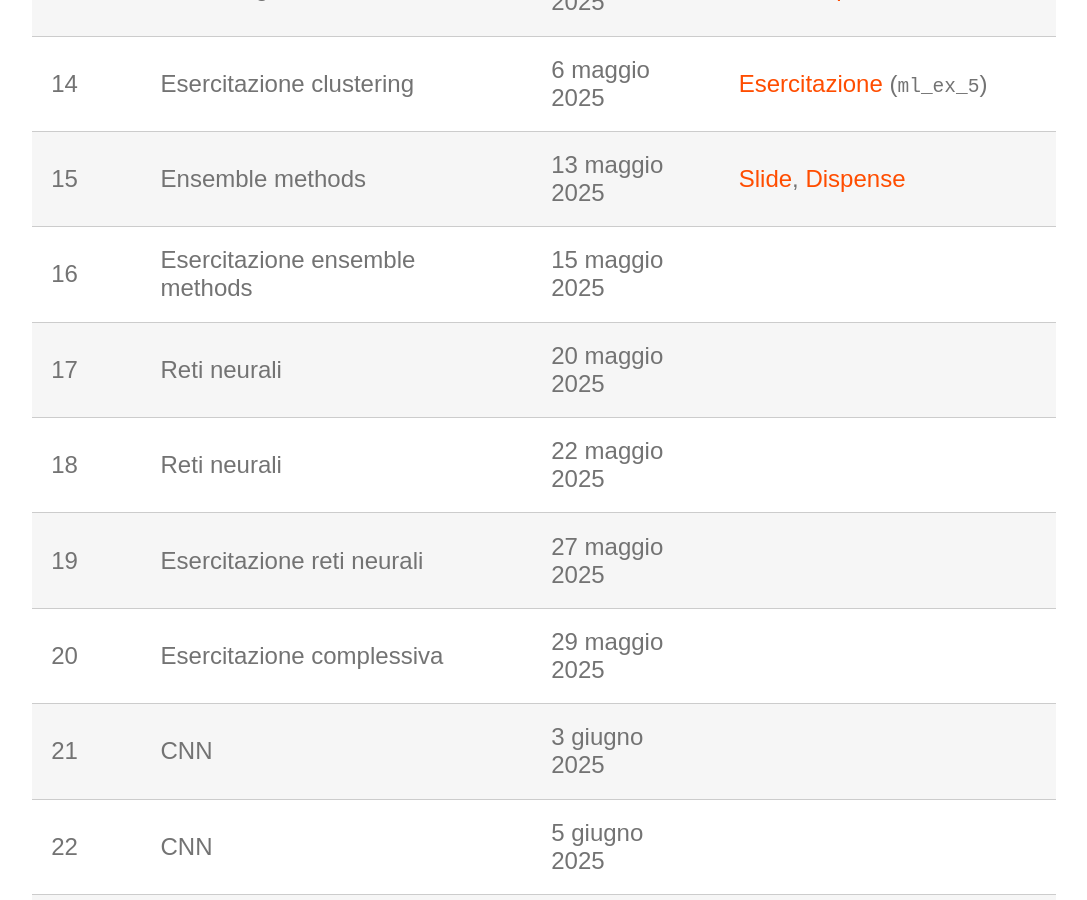
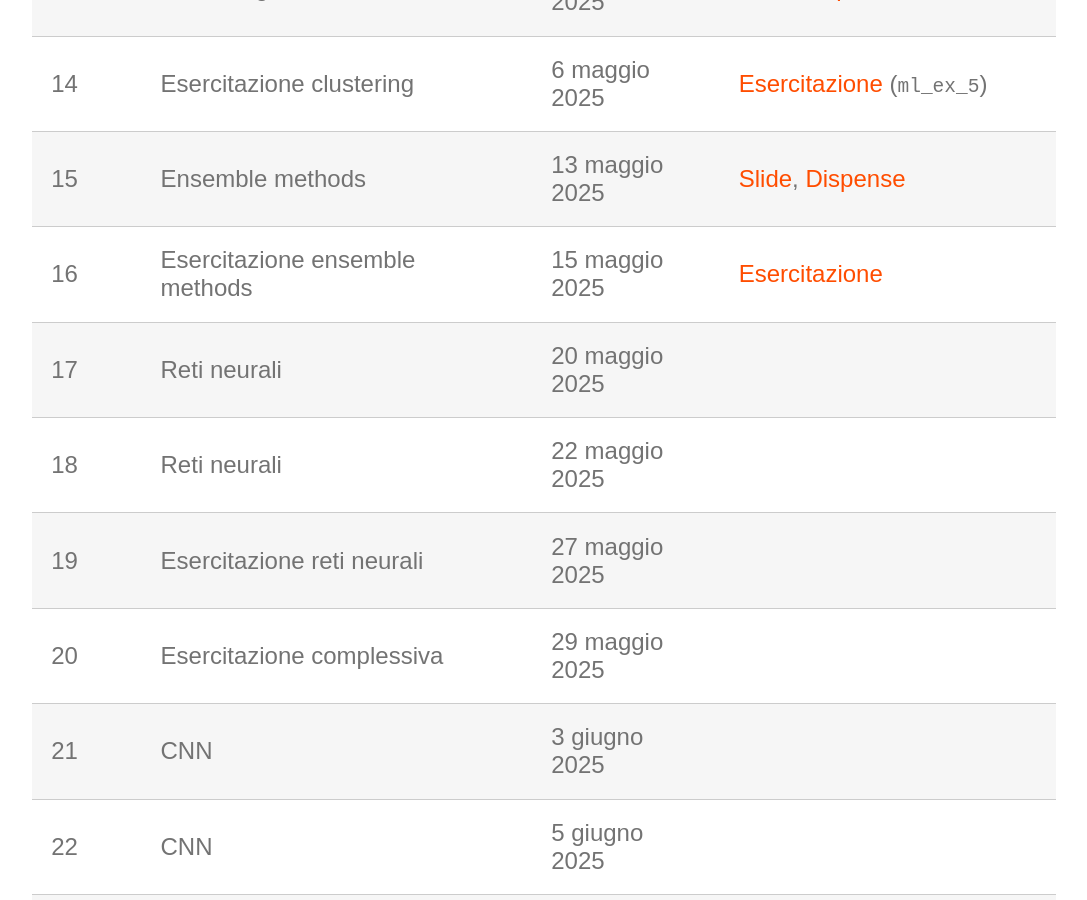
Before and after one commit to perceivelab/ml-mz-2025, a Jekyll site: the page built from lezioni.md, in a window 1280 px wide and 900 px high, scrolled down 1416 px. Shown: the whole window, without its empty margins (96-1183 px from the left). Built offline with Jekyll 4.4.1, drawn with Linux system fonts in a browser that asks for light colours; our own code applies the rules of GitHub Pages for plain Markdown files.

Commit message:
Update lezioni.md

```diff
--- a/lezioni.md
+++ b/lezioni.md
@@ -21,7 +21,7 @@ layout: page
 | 13      | Clustering                             | 29 aprile 2025       | [Slide](https://studentiunict-my.sharepoint.com/:b:/g/personal/simone_palazzo_unict_it/EYIWJbUvHkRHuTUpOAgzbRQB9F_ICDy_3JwhF3Yb2N9-nQ?e=KGXicb), [dispense](https://studentiunict-my.sharepoint.com/:b:/g/personal/simone_palazzo_unict_it/EWBkEPCG9k1OlzcbJxxP2SABIeRF-eqUMtem7_HJZ3Xvqw?e=S2hEYd)       |
 | 14      | Esercitazione clustering               | 6 maggio 2025        | [Esercitazione](https://studentiunict-my.sharepoint.com/:u:/g/personal/simone_palazzo_unict_it/Ed8cih5GWw5Mt78pdd5qbcABRgeDX8MnxFJeu5j6Csdz3A?e=JH9tBh) (`ml_ex_5`)      |
 | 15      | Ensemble methods                       | 13 maggio 2025       |  [Slide](https://studentiunict-my.sharepoint.com/:b:/g/personal/concetto_spampinato_unict_it/EUdiwMUADy1MrYEL2gunMqgBmd0Z8yyrd3di8rVP7gcdGQ?e=kg7kI9), [Dispense](https://studentiunict-my.sharepoint.com/:b:/g/personal/concetto_spampinato_unict_it/EV1wsquTBaZGu9SVgH9fLiABiUwDiZJoQMP2_Zr_-HJkKw?e=v25BPp)      |
-| 16      | Esercitazione ensemble methods        | 15 maggio 2025       |        |
+| 16      | Esercitazione ensemble methods        | 15 maggio 2025       |   [Esercitazione](https://studentiunict-my.sharepoint.com/:u:/g/personal/concetto_spampinato_unict_it/ETn8LBLsHZBNuYy2UC-pwAQBtzgf5sAPTKB7M9kBwzW5Og?e=fMtQ3t)     |
 | 17      | Reti neurali                          | 20 maggio 2025       |        |
 | 18      | Reti neurali                          | 22 maggio 2025       |        |
 | 19      | Esercitazione reti neurali            | 27 maggio 2025       |        |
```
